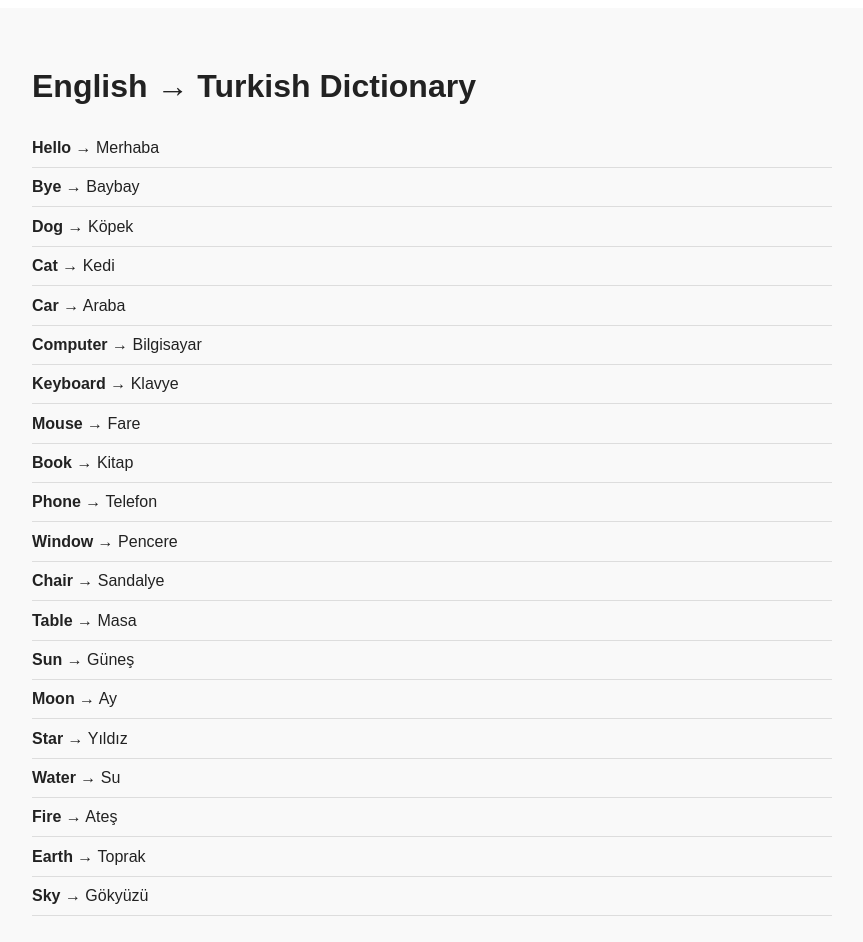
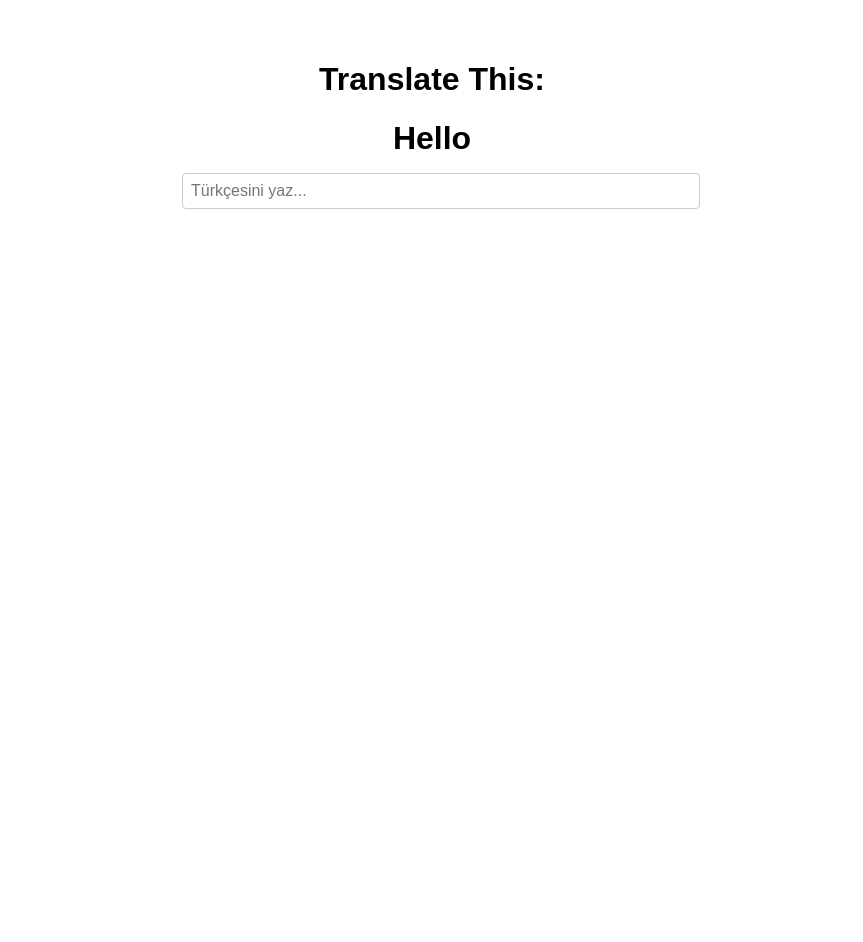
Before and after one commit to emirontop/Kelime-Bulmaca, a Next.js app: page / in a window 1280 px wide. Shown: the top 942 px of the page, without its empty margins (208-1071 px from the left). After the commit the page ends 800 px from the top, so only its background shows below. Built offline with nearby package versions, Linux system fonts and the light colour scheme.

Commit message:
Update index.js

```diff
--- a/pages/index.js
+++ b/pages/index.js
@@ -1,29 +1,66 @@
+import { useState } from 'react';
 import letters from '../letters';
 
 export default function Home() {
+  const entries = Object.entries(letters);
+  const [index, setIndex] = useState(0);
+  const [answer, setAnswer] = useState('');
+  const [status, setStatus] = useState(null); // null, 'correct', 'wrong'
+
+  const handleCheck = () => {
+    const correct = entries[index][1].toLowerCase().trim();
+    const userAnswer = answer.toLowerCase().trim();
+
+    if (userAnswer === correct) {
+      setStatus('correct');
+      setTimeout(() => {
+        setIndex(prev => (prev + 1) % entries.length);
+        setAnswer('');
+        setStatus(null);
+      }, 1000);
+    } else {
+      setStatus('wrong');
+    }
+  };
+
   return (
     <div style={{
       fontFamily: 'Arial, sans-serif',
       padding: '2rem',
-      maxWidth: '800px',
+      maxWidth: '500px',
       margin: '0 auto',
-      backgroundColor: '#f9f9f9',
-      color: '#222',
-      lineHeight: '1.6'
+      textAlign: 'center'
     }}>
-      <h1 style={{ fontSize: '2rem', marginBottom: '1rem' }}>
-        English → Turkish Dictionary
-      </h1>
-      <ul style={{ listStyle: 'none', padding: 0 }}>
-        {Object.entries(letters).map(([eng, tr], index) => (
-          <li key={index} style={{
-            padding: '0.4rem 0',
-            borderBottom: '1px solid #ddd'
-          }}>
-            <strong>{eng}</strong> → {tr}
-          </li>
-        ))}
-      </ul>
+      <h1>Translate This:</h1>
+      <h2 style={{ fontSize: '2rem', margin: '1rem 0' }}>
+        {entries[index][0]}
+      </h2>
+
+      <input
+        type="text"
+        value={answer}
+        onChange={(e) => {
+          setAnswer(e.target.value);
+          setStatus(null);
+        }}
+        onKeyDown={(e) => {
+          if (e.key === 'Enter') handleCheck();
+        }}
+        style={{
+          padding: '0.5rem',
+          width: '100%',
+          fontSize: '1rem',
+          border: status === 'correct' ? '2px solid green' :
+                  status === 'wrong' ? '2px solid red' :
+                  '1px solid #ccc',
+          borderRadius: '4px',
+          outline: 'none'
+        }}
+        placeholder="Türkçesini yaz..."
+      />
+
+      {status === 'correct' && <p style={{ color: 'green', marginTop: '0.5rem' }}>✅ Doğru!</p>}
+      {status === 'wrong' && <p style={{ color: 'red', marginTop: '0.5rem' }}>❌ Yanlış! Tekrar dene.</p>}
     </div>
   );
-          }
+}
```
